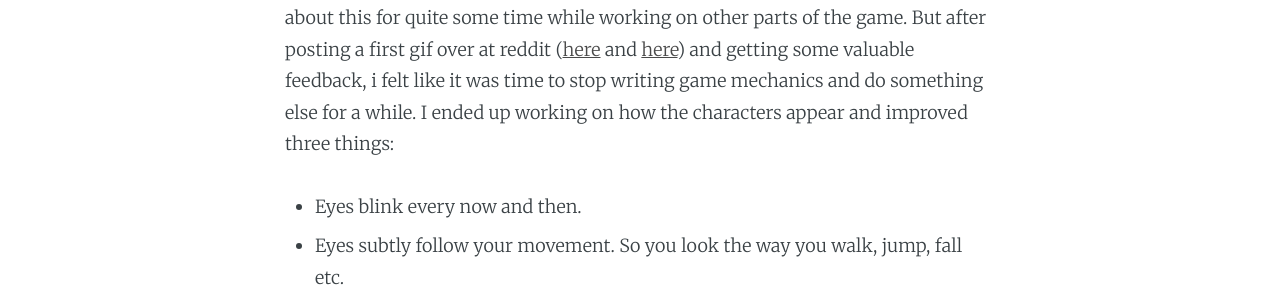
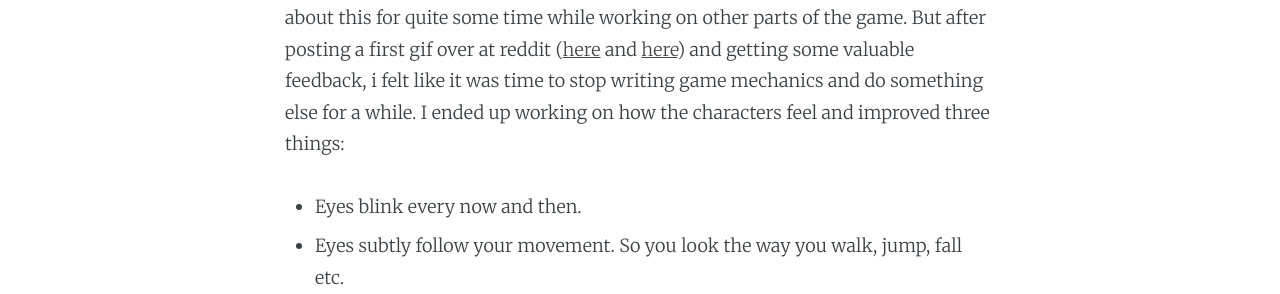
Before and after one commit to anton-g/blog, a Jekyll site: the page built from _posts/2016-04-09-players.markdown, in a window 1280 px wide. Shown: the part 289-583 px from the top of the page. Built offline with Jekyll 4.4.1, drawn with Linux system fonts in a browser that asks for light colours; some of the changed text lies outside the part shown.

Commit message:
Fix some spelling

```diff
--- a/_posts/2016-04-09-players.markdown
+++ b/_posts/2016-04-09-players.markdown
@@ -5,7 +5,7 @@ categories: gamedev
 ---
 
 Getting your characters to feel alive is a monumental task..  <!--more-->
-So i've been thinking about this for quite some time while working on other parts of the game. But after posting a first gif over at reddit ([here](https://www.reddit.com/r/Unity2D/comments/4d1xga/a_sample_level_from_my_wip_coop_platformer/) and [here](https://www.reddit.com/r/Unity3D/comments/4d2l8c/a_sample_level_from_my_wip_coop_platformer_xpost/)) and getting some valuable feedback, i felt like it was time to stop writing game mechanics and do something else for a while. I ended up working on how the characters appear and improved three things:
+So i've been thinking about this for quite some time while working on other parts of the game. But after posting a first gif over at reddit ([here](https://www.reddit.com/r/Unity2D/comments/4d1xga/a_sample_level_from_my_wip_coop_platformer/) and [here](https://www.reddit.com/r/Unity3D/comments/4d2l8c/a_sample_level_from_my_wip_coop_platformer_xpost/)) and getting some valuable feedback, i felt like it was time to stop writing game mechanics and do something else for a while. I ended up working on how the characters feel and improved three things:
 
 - Eyes blink every now and then.
 - Eyes subtly follow your movement. So you look the way you walk, jump, fall etc.
```
Also changed, not shown: other parts of _posts/2016-04-09-players.markdown (+1 -1 lines).
